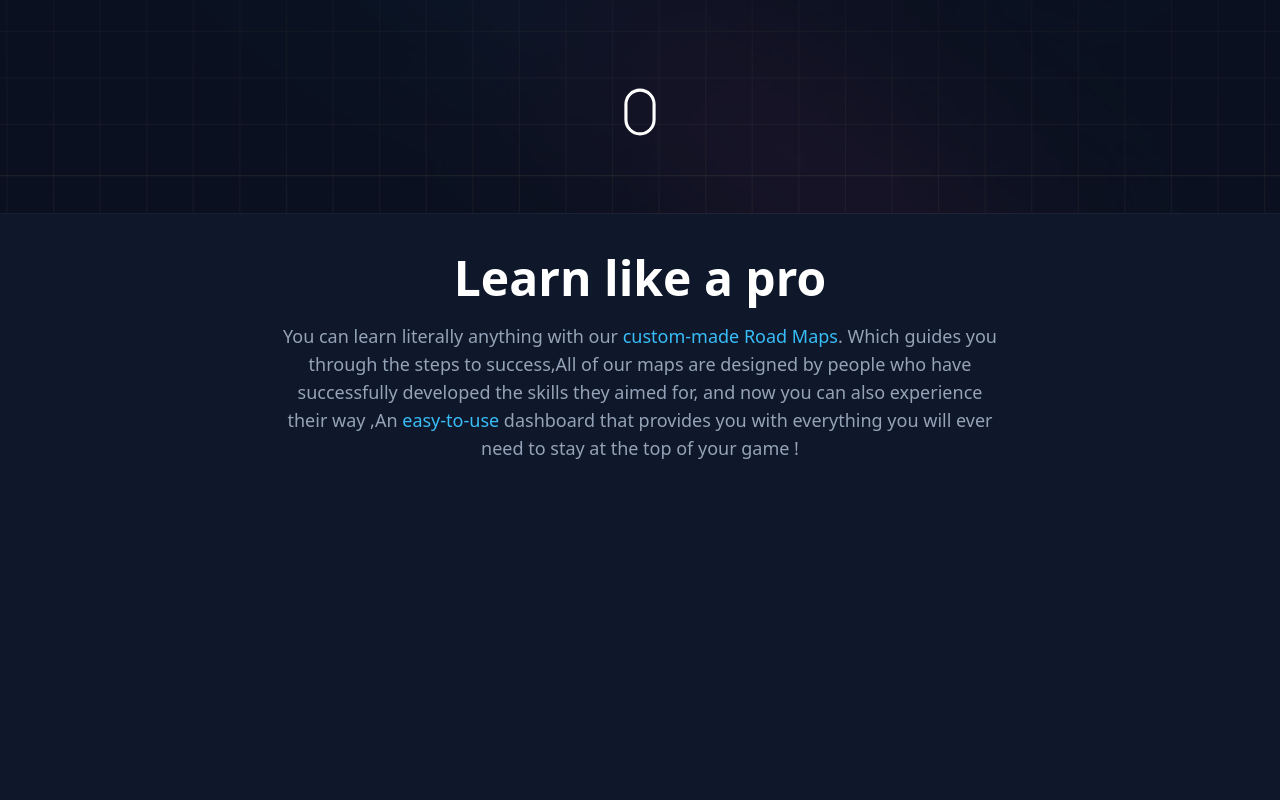
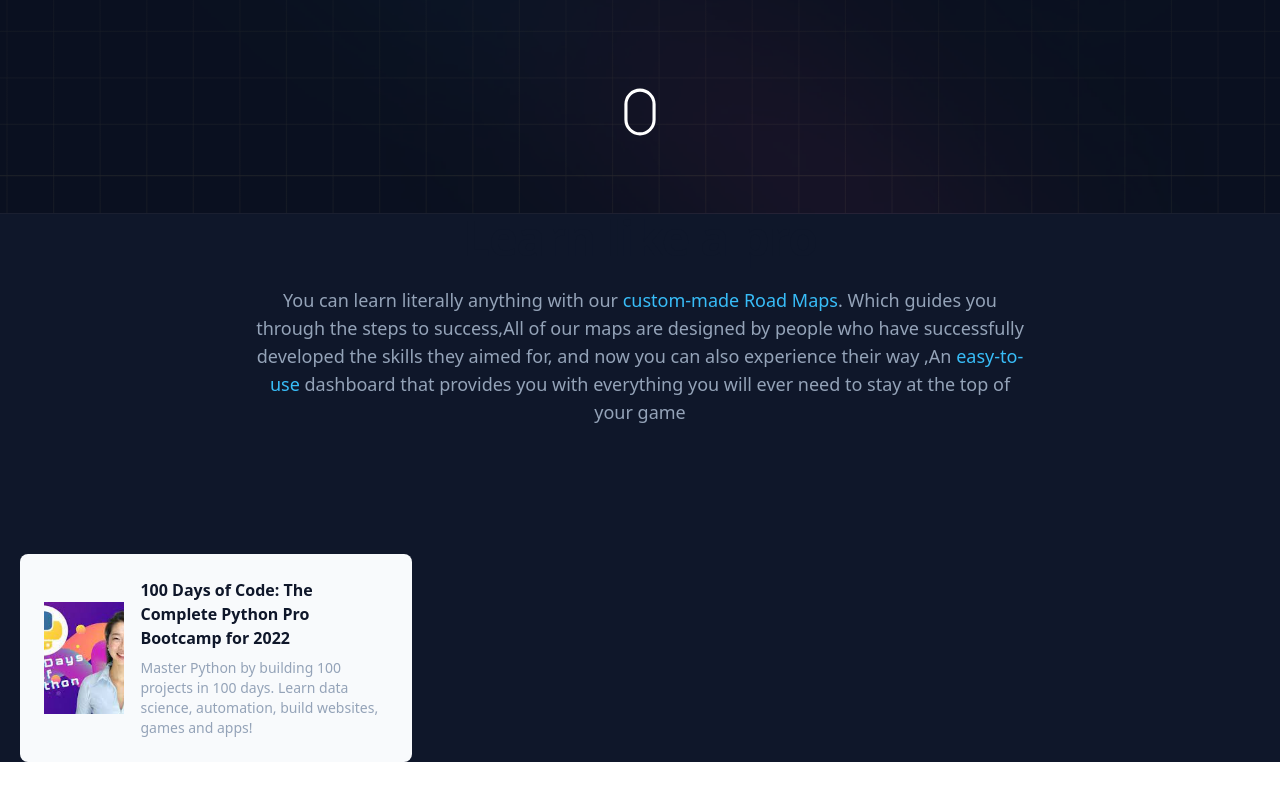
Before and after one commit to aninarafath6/scool-app, a Next.js app: page / in a window 1280 px wide. Shown: the part 586-1386 px from the top of the page. After the commit the page ends 1348 px from the top, so only its background shows below. Built offline with nearby package versions, Linux system fonts and the light colour scheme.

Commit message:
learn like a pro section '

```diff
--- /dev/null
+++ b/components/landing/explore/LearnLikePro.jsx
@@ -0,0 +1,28 @@
+import React from 'react'
+
+function LearnLikePro() {
+  return (
+    <div>
+      {" "}
+      <section className="text-center px-8">
+        <div className="content">
+          <h1 className="text-slate-900 text-4xl tracking-tight font-extrabold sm:text-5xl dark:text-white ">
+            Learn like a pro
+          </h1>
+          <p className="mt-6 max-w-3xl mx-auto text-lg text-slate-400">
+            You can learn literally anything with our{" "}
+            <span className="text-sky-400">custom-made Road Maps</span>. Which
+            guides you through the steps to success,All of our maps are designed
+            by people who have successfully developed the skills they aimed for,
+            and now you can also experience their way ,An{" "}
+            <span className="text-sky-400">easy-to-use</span> dashboard that
+            provides you with everything you will ever need to stay at the top
+            of your game
+          </p>
+        </div>
+      </section>
+    </div>
+  );
+}
+
+export default LearnLikePro;
--- a/components/landing/explore/explore.jsx
+++ b/components/landing/explore/explore.jsx
@@ -1,21 +1,37 @@
+import Image from "next/image";
 import * as React from "react";
 
 export default function Explore() {
   return (
-    <div className=" h-screen text-center md:p-10 p-4 pt-20">
-      <h1 className="md:text-5xl  text-4xl font-extrabold text-white">
-        Learn like a pro
-      </h1>
-      <p className="text-gray mt-5 text-lg text-center md:text-lg text-slate-400 lg:px-60">
-        You can learn literally anything with our{" "}
-        <span className="text-sky-400">custom-made Road Maps</span>. Which
-        guides you through the steps to success,All of our maps are designed by
-        people who have successfully developed the skills they aimed for, and
-        now you can also experience their way ,An{" "}
-        <span className="text-sky-400">easy-to-use</span> dashboard that
-        provides you with everything you will ever need to stay at the top of
-        your game !
-      </p>
-    </div>
+    <section className=" relative max-w-7xl mx-auto px-4 focus:outline-none sm:px-3 md:px-5 mt-20">
+
+      <div className="grid grid-cols-1 gap-6 lg:gap-8 sm:grid-cols-2 lg:grid-cols-3 max-h-[33rem] overflow-hidden mt-32">
+        <ul className="space-y-8">
+          <li className="text-sm leading-6">
+            <road className="relative flex flex-col-reverse p-6 bg-slate-50 rounded-lg  dark:bg-slate-800 dark:highlight-white/5">
+              <left className="flex items-center justify-start space-x-4  ">
+                <Image
+                  src="/images/roadmaps/python.jpeg"
+                  objectFit="cover"
+                  width={250}
+                  height={350}
+                  alt=""
+                />
+                <div className="">
+                  <h1 className=" text-start text-base text-slate-900 font-semibold dark:text-slate-300">
+                    100 Days of Code: The Complete Python Pro Bootcamp for 2022
+                  </h1>
+                  <p className="text-start text-sm mt-2 text-slate-400">
+                    Master Python by building 100 projects in 100 days. Learn
+                    data science, automation, build websites, games and apps!
+                  </p>
+                </div>
+              </left>
+              <right className=""></right>
+            </road>
+          </li>
+        </ul>
+      </div>
+    </section>
   );
 }
--- a/components/landing/index.jsx
+++ b/components/landing/index.jsx
@@ -1,6 +1,7 @@
 import React from "react";
 import Hero from "./hero/Index";
 import dynamic from "next/dynamic";
+import LearnLikePro from "./explore/LearnLikePro";
 // import Map from "./trending_mentors/TrendingMembers";
 
 function Landing() {
@@ -11,6 +12,7 @@
   return (
     <div className="bg-bg ">
       <Hero />
+      <LearnLikePro />
       <Map />
     </div>
   );
--- a/tailwind.config.js
+++ b/tailwind.config.js
@@ -9,6 +9,7 @@
       colors: {
         bg: "#0f172a",
         border_color: "#1e2334",
+        shade: "#1e293b",
       },
     },
   },
```
Also changed, not shown: public/images/roadmaps/machine-learning-reading-robot-its-a-cookbook.jpeg (added), public/images/roadmaps/python.jpeg (added).
